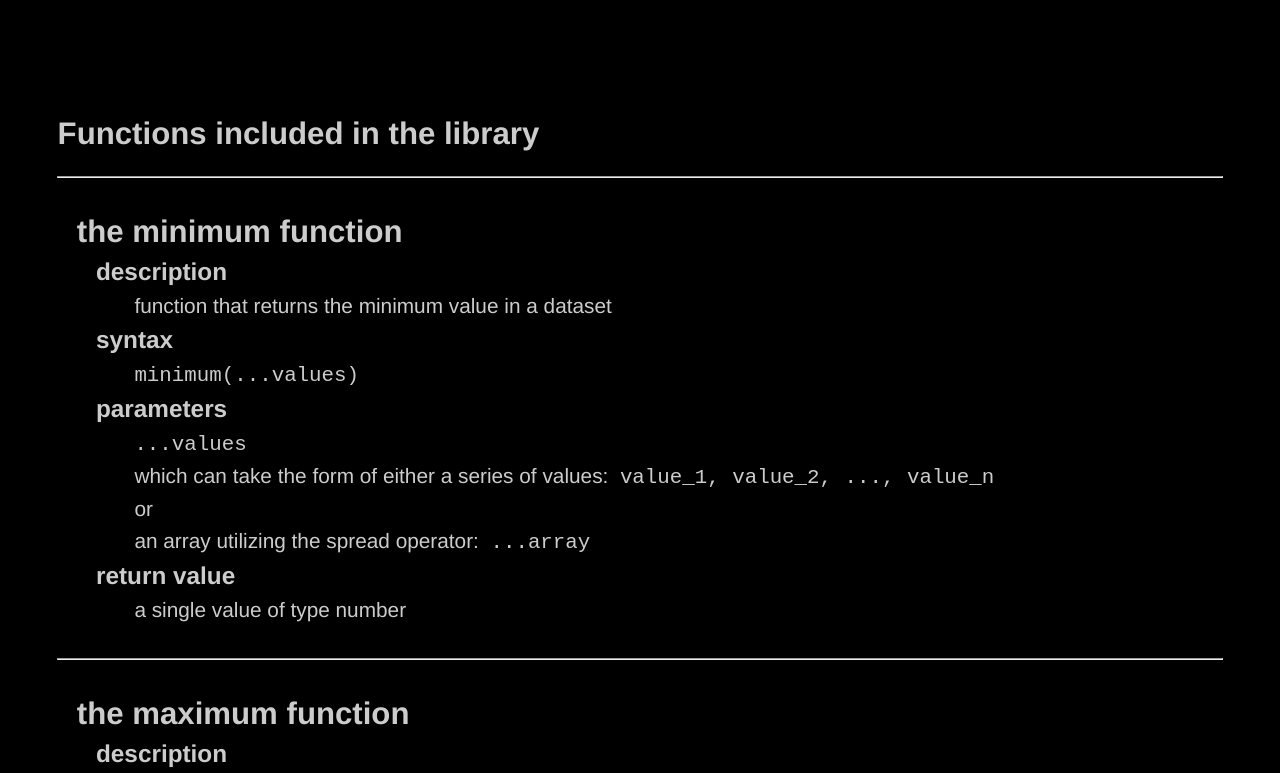
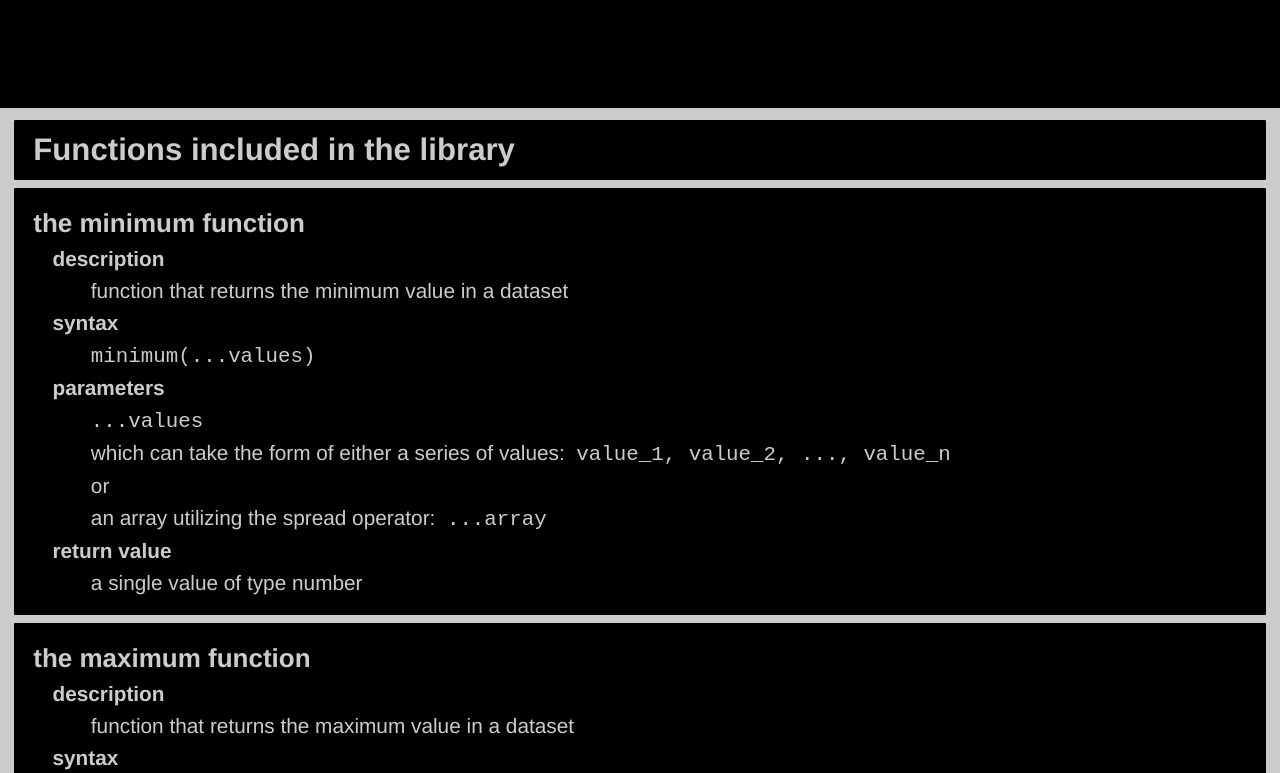
Before and after one commit to Alexander512/the-missing-value, a website: page docs/index.html in a window 1280 px wide. Shown: the part 692-1465 px from the top of the page. Drawn offline with Linux system fonts and the light colour scheme.

Commit message:
Updated styles

```diff
--- a/docs/index.html
+++ b/docs/index.html
@@ -31,8 +31,6 @@
 
         <h1>Functions included in the library</h1>
 
-        <hr />
-
         <section class='function'>
 
           <h2>the minimum function</h2>
@@ -53,8 +51,6 @@
           <p>a single value of type number</p>
 
         </section>
-
-        <hr />
 
         <section class='function'>
 
@@ -77,8 +73,6 @@
 
         </section>
 
-        <hr />
-
         <section class='function'>
 
           <h2>the mean function</h2>
@@ -100,8 +94,6 @@
 
         </section>
 
-        <hr />
-
         </div>
 
       </section>
--- a/docs/styles.css
+++ b/docs/styles.css
@@ -1,13 +1,13 @@
 /* the-missing-value */
 
 a {
-  color: #6666FF;
+  color: blue;
   font-weight: bold;
   text-decoration: none;
 }
 
 a:visited {
-  color: #6666FF;
+  color: blue;
 }
 
 body {
@@ -20,14 +20,27 @@ body {
 }
 
 h1 {
-  margin: 1vh 1.5vw 3vh 1.5vw;
+  margin: 1vh 1vw 3vh 1vw;
+}
+
+#flexContainerAbout > h1 {
+  font-size: 300%;
+}
+
+#documentation > h1 {
+  background-color: black;
+  border-radius: 1px;
+  margin: 1vh 0.1vw 1vh 0.1vw;
+  padding: 1.5vh 1.5vw 1.5vh 1.5vw;
 }
 
 h2 {
+  font-size: 125%;
   margin: 1vh 0 1vh 0;
 }
 
 #documentation h3 {
+  font-size: 100%;
   margin: 0 1.5vw 0 1.5vw;
 }
 
@@ -52,8 +65,8 @@ img {
 }
 
 #documentation {
-  block-size: 100vh;
-  padding: 0 3vw 0 3vw;
+  background-color: #CCCCCC;
+  padding: 0.5vh 1vw 0.5vh 1vw;
 }
 
 #flexContainerAbout {
@@ -75,7 +88,10 @@ img {
 }
 
 .function {
-  margin: 4.5vh 3vw 4.5vh 3vw;
+  background-color: black;
+  border-radius: 1px;
+  margin: 1vh 0.1vw 1vh 0.1vw;
+  padding: 1.5vh 1.5vw 1.5vh 1.5vw;
 }
 
 @media (max-width: 600px) {
```
